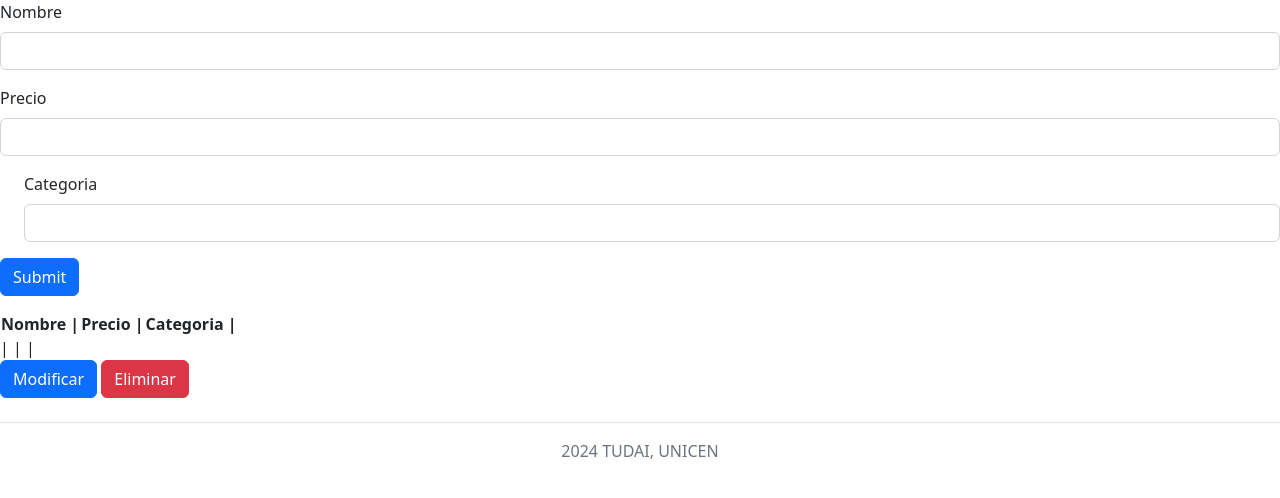
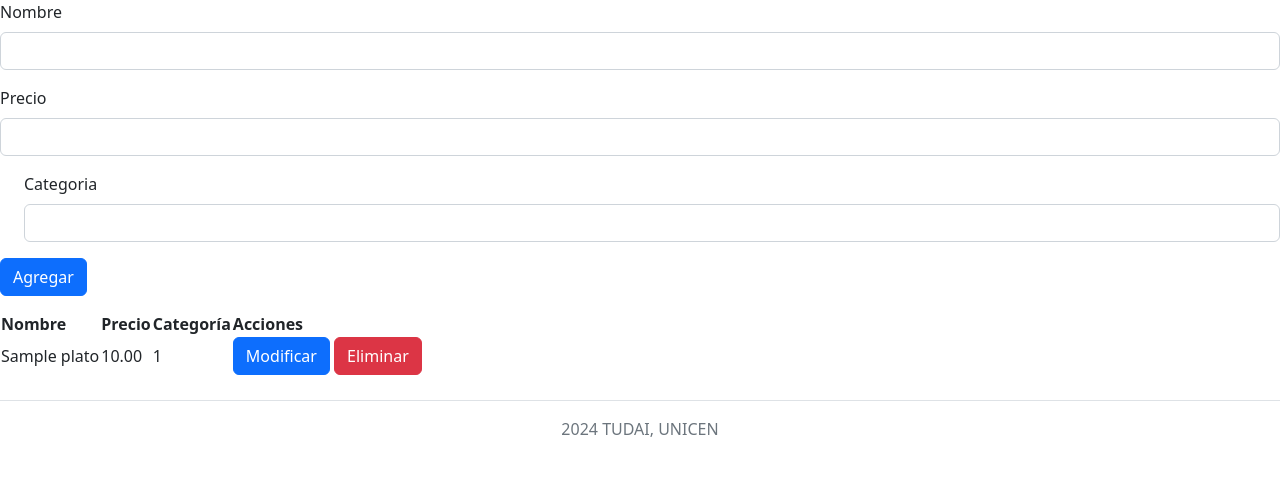
Before and after one commit to InakiArraztio/TPE-WEB2, a PHP site: page /router.php in a window 1280 px wide. Shown: the part 56-554 px from the top of the page. Run offline with PHP 8.4, Linux system fonts and the light colour scheme; tables that the repository leaves empty hold one stand-in row (values such as "Sample post"); data that the repository does not hold is empty; some libraries are stand-ins or nearby versions.

Commit message:
Agrego class y metodos

```diff
--- a/app/controllers/rest.controller.php
+++ b/app/controllers/rest.controller.php
@@ -2,17 +2,25 @@
 require_once 'app/views/rest.view.php';
 require_once 'app/models/rest.model.php';
 
+class RestaurantController{
+    //el controlador siempre usa atributos y vista
+    private $model;
+    private $view;
+
+    function __construct(){
+        $this->view = new RestaurantView();
+        $this->model = new RestaurantModel();
+    }
 
     function mostrarDB(){
-    $productos = getCategorias();
-    mostrarRestaurante($productos);
-
+        $productos = $this->model->getCategorias();
+        $this->view->mostrarRestaurante($productos);
     }
 
     function mostrarProducto(){
         //Verificar datos obligatorios y valida la entrada de usuarios
         if ((!isset($_GET['categoria'])) || empty($_GET['categoria'])) {
-        mostrarError('Categoría no especificada');
+            $this->view->mostrarError('Categoría no especificada');
             return;
         }
 
@@ -20,39 +28,40 @@
         $categoria = $_GET['categoria'];
 
         //Llama al model para obtener los productos
-    $productos = obtenerProductosPorCategoria($categoria);
+        $productos = $this->model->obtenerProductosPorCategoria($categoria);
 
-    mostrarProductos($productos, $categoria);
+        $this->view->mostrarProductos($productos, $categoria);
     }
 
     function agregarProducto(){
+        //Lista de campos requeridos
+        $camposRequeridos = ['nombre',  'precio', 'categoria'];
 
-    if ((!isset($_POST['nombre']))) {
-        mostrarError('Nombre no especificado');
+        //Validacion de campos
+        foreach($camposRequeridos as $campo) {
+            if(!isset($_POST[$campo])){
+                $this->view->mostrarError($campo . 'no especificado');
+                return;
             }
-
-    if ((!isset($_POST['precio']))) {
-        mostrarError('Precio no especificado');
         }
-
-    if ((!isset($_POST['categoria']))) {
-        mostrarError('Categoría no especificada');
-    }
-
+        //Asignacion de variables
         $nombre = $_POST['nombre'];
         $precio = $_POST['precio'];
         $categoria = $_POST['categoria'];
 
-    $id = insertarProducto($nombre, $precio, $categoria);
+        var_dump($nombre, $precio, $categoria);
+        //Inserccion del producto
+        $id = $this->model->insertarProducto($nombre, $precio, $categoria);
 
-    if ($id) {
+        if ($id) {//si es 0 "sale" por el else
             header('Location: ' . BASE_URL);
         } else {
-        echo"error al insertar la tarea";
+            echo "Error al insertar el producto";
         }
     }
 
     function  quitarProducto($id){
-    eliminarProducto($id);
+        $this->model->eliminarProducto($id);
         header('Location: ' . BASE_URL);
     }
+}
--- a/app/models/rest.model.php
+++ b/app/models/rest.model.php
@@ -2,22 +2,24 @@
 //Maneja la comunicacion con la BD
 require_once 'app/controllers/rest.controller.php';
 
-function connectionDb(){
+class RestaurantModel{
+
+    private function connectionDb(){
         $db = new PDO('mysql:host=localhost;' . 'dbname=restaurante;charset=utf8', 'root', '');
        return $db;
     }
 
     function getCategorias(){
-    $db = connectionDb();
-    $query =  $query = $db->prepare('SELECT * FROM categorias');
+        $db = $this->connectionDb();
+        $query =  $query = $db->prepare('SELECT * FROM platos');//TENIA QUE LLAMAR A platos NO a categorias
         $query->execute();
         $categorias = $query->fetchAll(PDO::FETCH_OBJ);
         return $categorias;
     }
 
     function obtenerProductosPorCategoria($categoria){
-    $db = connectionDb();
-    $query = $db->prepare('SELECT * FROM categorias WHERE nom_categoria = ?');
+        $db = $this->connectionDb();
+        $query = $db->prepare('SELECT * FROM platos WHERE id_categoria = ?');
         $query->execute([$categoria]);
         $productos = $query->fetchAll(PDO::FETCH_OBJ);
 
@@ -25,15 +27,16 @@
     }
 
     function insertarProducto($nombre, $precio, $categoria){
-    $db= connectionDb();
-    $query = $db->prepare('INSERT INTO productos (nombre, precio, categoria) VALUES (?,?,?)');
+        $db= $this->connectionDb();
+        $query = $db->prepare('INSERT INTO platos (nombre_plato, precio, id_categoria) VALUES (?,?,?)');
         $query->execute([$nombre, $precio, $categoria]);
 
         return $db->lastInsertId();
     }
 
     function eliminarProducto($id){
-    $db = connectionDb();
-    $query = $db->prepare('DELETE FROM `categorias` WHERE id=?');
+        $db = $this->connectionDb();
+        $query = $db->prepare('DELETE FROM platos WHERE id_plato =?');
         $query->execute([$id]);
     }
+}
--- a/app/views/rest.view.php
+++ b/app/views/rest.view.php
@@ -1,81 +1,65 @@
 <?php
 require_once 'app/controllers/rest.controller.php';
 
+class RestaurantView{
+
+    // Función para mostrar errores
     function mostrarError($error) {
-    echo "<h2>Error. $error.</h2>";
+        echo "<div class='error-message'><h2>Error: $error.</h2></div>";
     }
-?>
 
-<?php
-    function mostrarRestaurante($productos){
-        require 'templates/header.php';
-        require 'templates/form.php';
-        ?>
+    // Función para generar encabezado de tabla
+    function generarEncabezadoTabla() {
+        echo "
             <table>
                 <thead>
                     <tr>
-                    <th>Nombre | </th>
-                    <th>Precio | </th>
-                    <th>Categoria | </th>
+                        <th>Nombre</th>
+                        <th>Precio</th>
+                        <th>Categoría</th>
+                        <th>Acciones</th>
                     </tr>
                 </thead>
-        </table>
-        <?php
-        foreach($productos as $producto){
-        ?>
-            <table>
-            <thead>
-                <tr>
-                <?php
-                echo"
-                    <tb>$producto->nom_plato | </tb>
-                    <tb>$producto->precio | </tb>
-                    <tb>$producto->categoria_id | </tb>
+                <tbody>";
+    }
+
+    // Función para generar una fila de la tabla
+    function generarFilaProducto($producto) {
+        echo "<tr>
+                <td>{$producto->nombre_plato}</td>
+                <td>{$producto->precio}</td>
+                <td>{$producto->id_categoria}</td>
+                <td>
+                    <a href='modificar/{$producto->id_plato}' class='btn btn-primary'>Modificar</a>
+                    <a href='eliminar/{$producto->id_plato}' class='btn btn-danger'>Eliminar</a>
+                </td>
             </tr>";
-                ?>
-                <div class="actions">
-                    <a href="modificar/<?php echo $producto->id ?>" class="btn btn-primary" >Modificar</a>
-                    <a href="eliminar/<?php echo $producto->id ?>" class="btn btn-danger" >Eliminar</a>
-                </div>
-            </thead>
-            </table>
-            <?php
     }
+
+    // Función para mostrar todos los ítems (productos)
+    function mostrarRestaurante($productos) {
+        require 'templates/header.php';
+        require 'templates/form.php';
+
+        $this->generarEncabezadoTabla();
+
+        // Itera sobre los productos y genera una fila por cada uno
+        foreach ($productos as $producto) {
+            $this->generarFilaProducto($producto);
+        }
+        echo "</tbody></table>"; // Cierre de tabla
         require 'templates/footer.php';
     }
-    ?>
-
-    <?php
-    function mostrarProductos($productos, $categoria){
-        echo "<h1>Lista por Categoría: $categoria</h1>";
+    // Función para mostrar productos por categoría
+    function mostrarProductos($productos, $categoria) {
+        echo "<h1>Lista de Productos por Categoría: {$categoria}</h1>";
         echo "<a href='./index.php'>Volver</a>";
-        //Imprime la tabla de Productos
-    ?>
-        <table>
-        <thead>
-            <tr>
-                <th>Nombre </th>
-                <th>Precio </th>
-                <th>Categoria </th>
-            </tr>
-        </thead>
-        </table>
-
-        <?php
-        foreach($productos as $producto) {
-            echo"
-                <table>
-                <thead>
-                    <tr>
-                        <tb>$producto->nom_plato</tb>
-                        <tb>$producto->precio</tb>
-                    </tr>
-                </thead>
-                </table>";
+        $this->generarEncabezadoTabla();
+        foreach ($productos as $producto) {
+            $this->generarFilaProducto($producto);
+        }
+        echo "</tbody></table>"; // Cierre de tabla
     }
 }
-
 ?>
-
-</body>
-</html>
+</body></html>
--- a/router.php
+++ b/router.php
@@ -1,18 +1,17 @@
 <?php
 require_once 'app/controllers/rest.controller.php';
-
+require_once 'app/views/rest.view.php';
 
 define('BASE_URL', '//'.$_SERVER['SERVER_NAME'] . ':' . $_SERVER['SERVER_PORT'] . dirname($_SERVER['PHP_SELF']).'/');
 
 // el router va a leer la action desde el paramtro "action"
-
-$action = 'hogar'; // accion por defecto
+$action = 'home'; // accion por defecto
 if (!empty( $_GET['action'])) {
     $action = $_GET['action'];
 }
 
 // listar    ->        mostrarProductos();
-// listar individual ->mostrarProducto($id)
+// listar individual -> mostrarProducto($id)
 // agregar   ->        agregarProducto();
 // eliminar/:ID  ->    quitarProducto($id);
 // modificar/:ID  ->   modificarProducto($id);
@@ -20,26 +19,32 @@
 $params = explode('/', $action);
 
 switch ($params[0]) { // en la primer posicion tengo la accion real
-    case 'hogar':
-        mostrarDB(); // muestra todas los productos
+    case 'home':
+        $controller = new RestaurantController();
+        $controller->mostrarDB(); // muestra todas los productos
         break;
 
     case 'producto':
-        mostrarProducto($params[1]); // muestra un producto
+        $controller = new RestaurantController();
+        $controller->mostrarProducto($params[1]); // muestra un producto
         break;
 
     case 'agregar':
-        agregarProducto();
+        $controller = new RestaurantController();
+        $controller->agregarProducto();
         break;
 
     case 'eliminar':
-        quitarProducto($params[1]);
+        $controller = new RestaurantController();
+        $controller->quitarProducto($params[1]);
         break;
 
     case 'modificar':
-        modificarProducto($params[1]);
+        $controller = new RestaurantController();
+        $controller->modificarProducto($params[1]);
         break;
     default:
-        mostrarError();
+        $view = new RestaurantView();
+        $view->mostrarError($error);
         break;
 }
--- a/templates/form.php
+++ b/templates/form.php
@@ -14,17 +14,17 @@
 <form action="agregar" method="POST" class="mb-3">
   <div class="mb-3">
       <label for="nombre" class="form-label">Nombre</label>
-      <input type="text" class="form-control" name="nombre" aria-describedby="emailHelp">
+      <input type="text" class="form-control" name="nombre" aria-describedby="emailHelp" required>
     </div>
     <div class="mb-3">
       <label for="precio" class="form-label">Precio</label>
-      <input type="number" class="form-control" name="precio">
+      <input type="number" class="form-control" name="precio" required>
     </div>
     <div class="mb-3 form-check">
       <label for="categoria" class="form-label">Categoria</label>
-      <input type="text" class="form-control" name="categoria">
+      <input type="text" class="form-control" name="categoria" required>
     </div>
 
-    <button type="submit" class="btn btn-primary">Submit</button>
+    <button type="submit" class="btn btn-primary">Agregar</button>
   </div>
 </form>
```
Also changed, not shown: .htaccess (added). Lines whose indentation alone changed are shown as unchanged.
